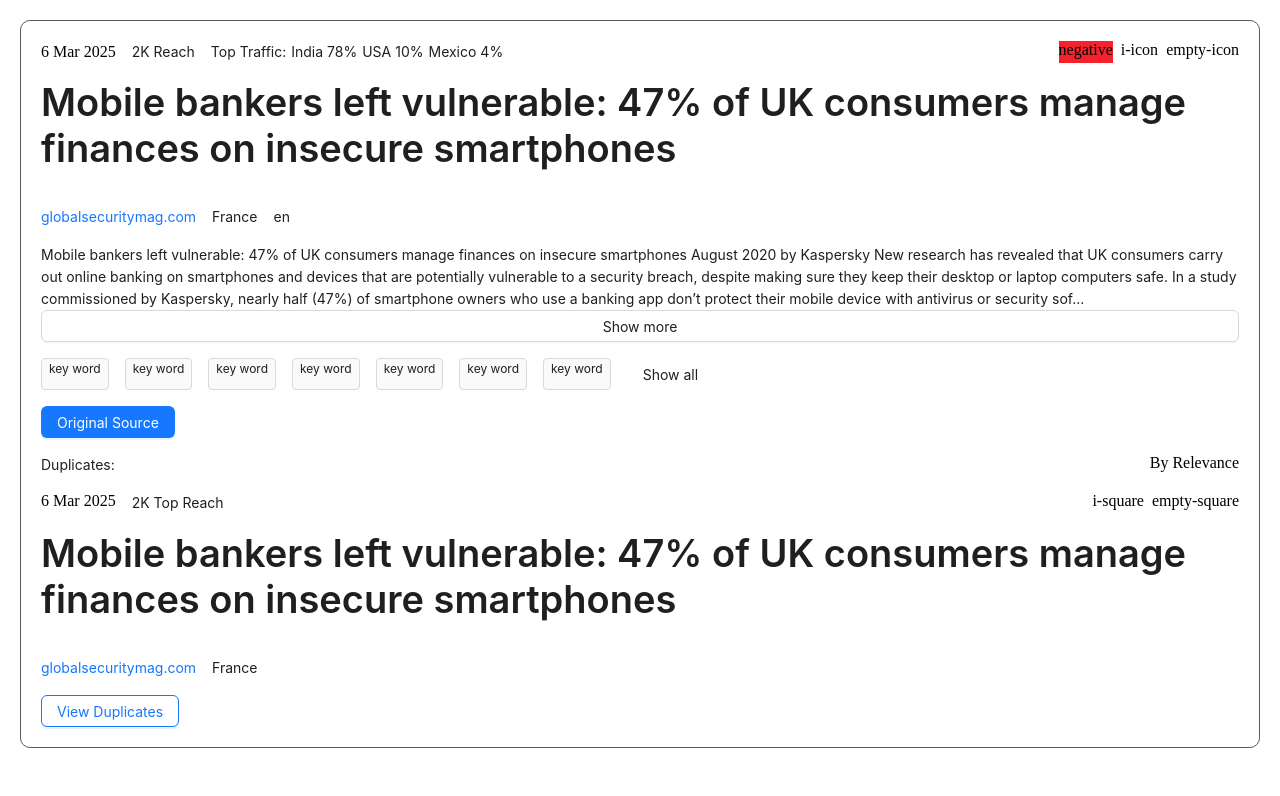
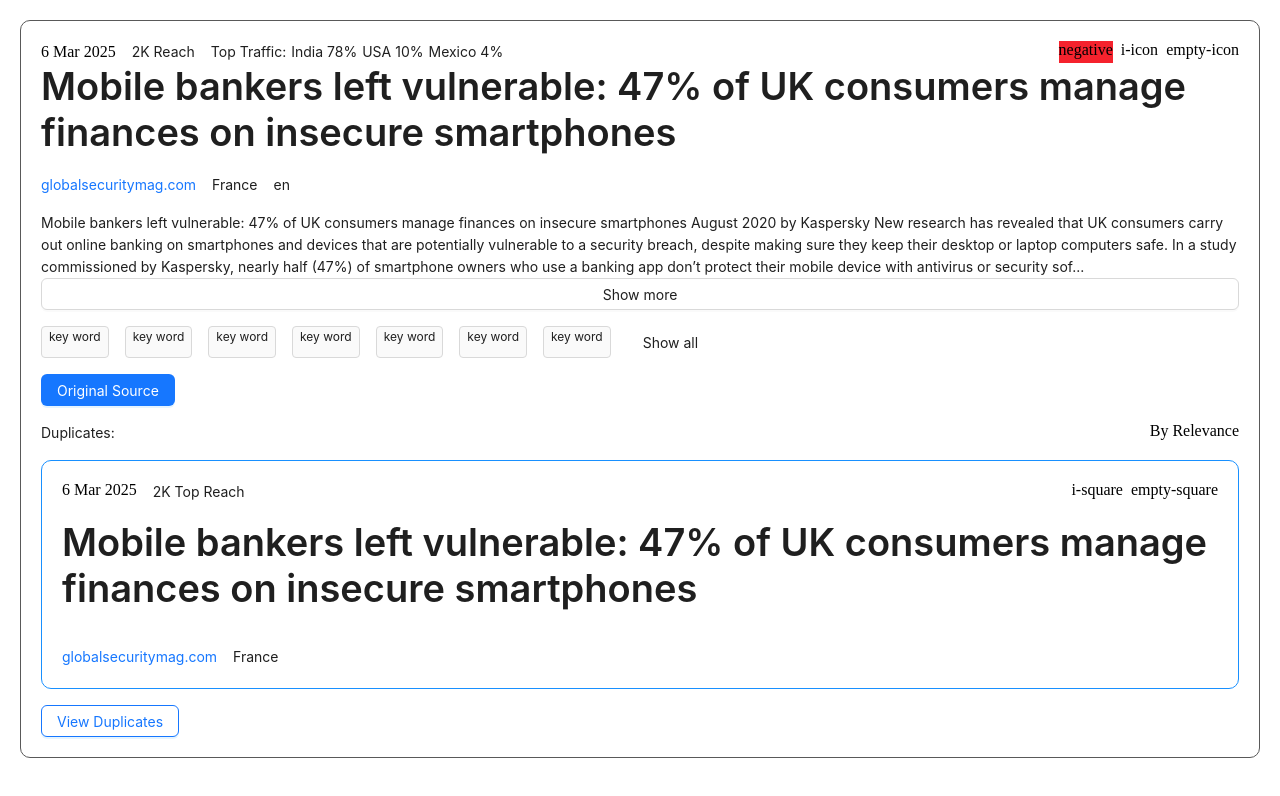
Before and after one commit to gr-sv/newsblock, a React (Create React App) app: page / in a window 1280 px wide. Shown: the top 796 px of the page. Built offline with nearby package versions, Linux system fonts and the light colour scheme.

Commit message:
Modify component HeaderOfNews

```diff
--- a/src/App.js
+++ b/src/App.js
@@ -3,7 +3,7 @@ import { data } from './data.js';
 import DateOfNews from './components/shared/dateOfNews/dateOfNews.jsx';
 import Reach from './components/shared/reach/reach.jsx';
 import HeaderOfNews from './components/widgets/headerOfNews/headerOfNews.jsx';
-// import s from './app.module.scss';
+import s from './app.module.scss';
 
 const { Link, Text, Title } = Typography;
 
@@ -12,17 +12,6 @@ function App() {
   return (
   	<Flex vertical gap='middle'>
 		<HeaderOfNews />
-
-		<Flex>
-			<Title>{data?.TI}</Title>
-		</Flex>
-
-		<Flex justify='start' gap='middle'>
-			<Link href={data?.DOM}>{data?.DOM}</Link>
-			<Text>{data?.CNTR}</Text>
-			<Text>{data?.LANG}</Text>
-			<Text>{data?.AU}</Text>
-		</Flex>
 
 		<Flex vertical>
 			<Text>{data?.AB}</Text>
@@ -49,7 +38,7 @@ function App() {
 			<div>By Relevance</div>
 		</Flex>
 
-		<Flex vertical gap='middle'>
+		<Flex className={s.blueBlock} vertical gap='middle'>
 			<Flex justify='space-between'>
 				<Flex gap='middle'>
 					<DateOfNews />
--- a/src/app.module.scss
+++ b/src/app.module.scss
@@ -0,0 +1,5 @@
+.blueBlock {
+	padding: 20px;
+	border: 1px solid var(--blue);
+	border-radius: 10px;
+}
--- a/src/components/widgets/headerOfNews/headerOfNews.jsx
+++ b/src/components/widgets/headerOfNews/headerOfNews.jsx
@@ -1,15 +1,17 @@
 import React from 'react';
 import { Flex, Typography } from 'antd';
+import { data } from '../../../data.js';
 import DateOfNews from '../../shared/dateOfNews/dateOfNews';
 import Reach from '../../shared/reach/reach';
 import Sentiment from '../../shared/sentiment/sentiment';
 import TopTraffic from '../../shared/topTraffic/topTraffic';
 
-const { Text } = Typography;
+const { Link, Text, Title } = Typography;
 
 
 function HeaderOfNews () {
 	return (
+		<Flex vertical>
 			<Flex justify='space-between'>
 				<Flex gap='middle' align='center'>
 					<DateOfNews />
@@ -26,6 +28,19 @@ function HeaderOfNews () {
 					<div>empty-icon</div>
 				</Flex>
 			</Flex>
+
+			<Flex>
+				<Title>{data?.TI}</Title>
+			</Flex>
+
+			<Flex justify='start' gap='middle'>
+				<Link href={data?.DOM}>{data?.DOM}</Link>
+				<Text>{data?.CNTR}</Text>
+				<Text>{data?.LANG}</Text>
+				<Text>{data?.AU}</Text>
+			</Flex>
+		</Flex>
+
 	)
 }
 
```
Lines whose indentation alone changed are shown as unchanged.
